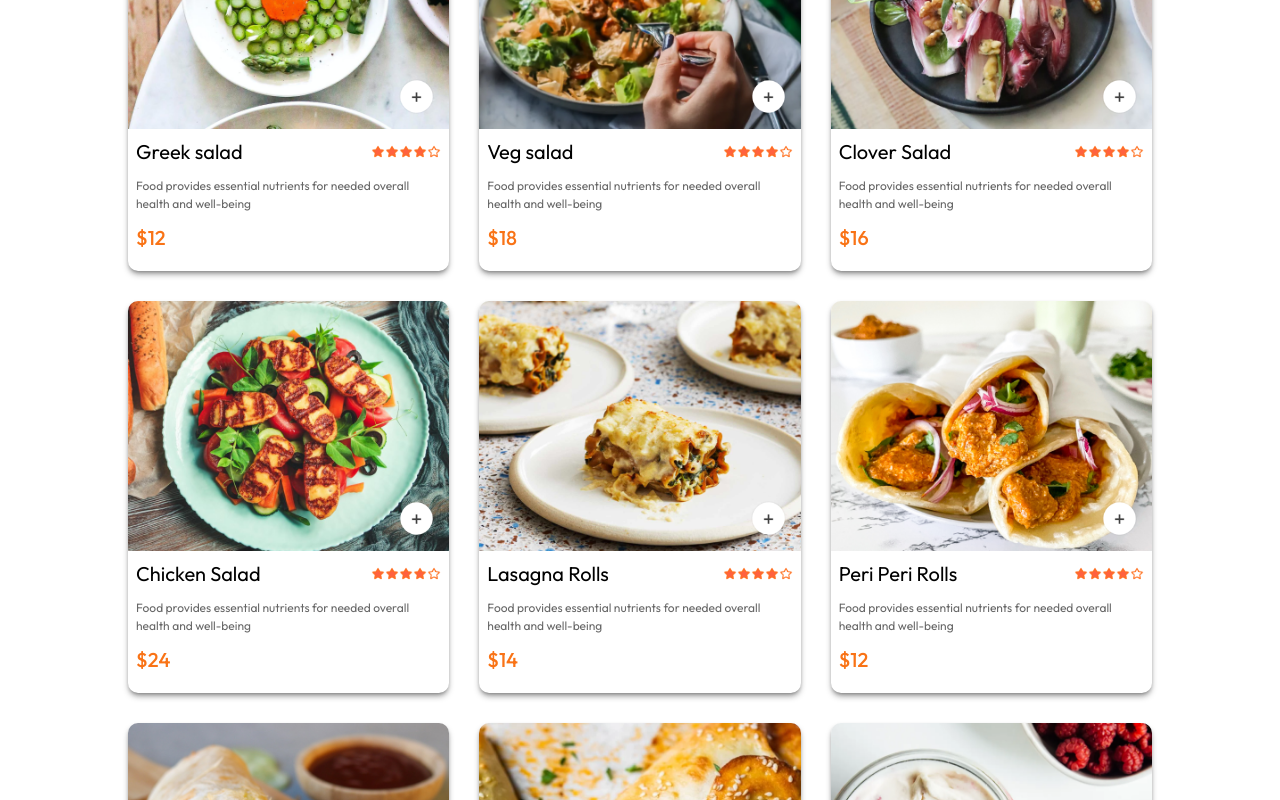
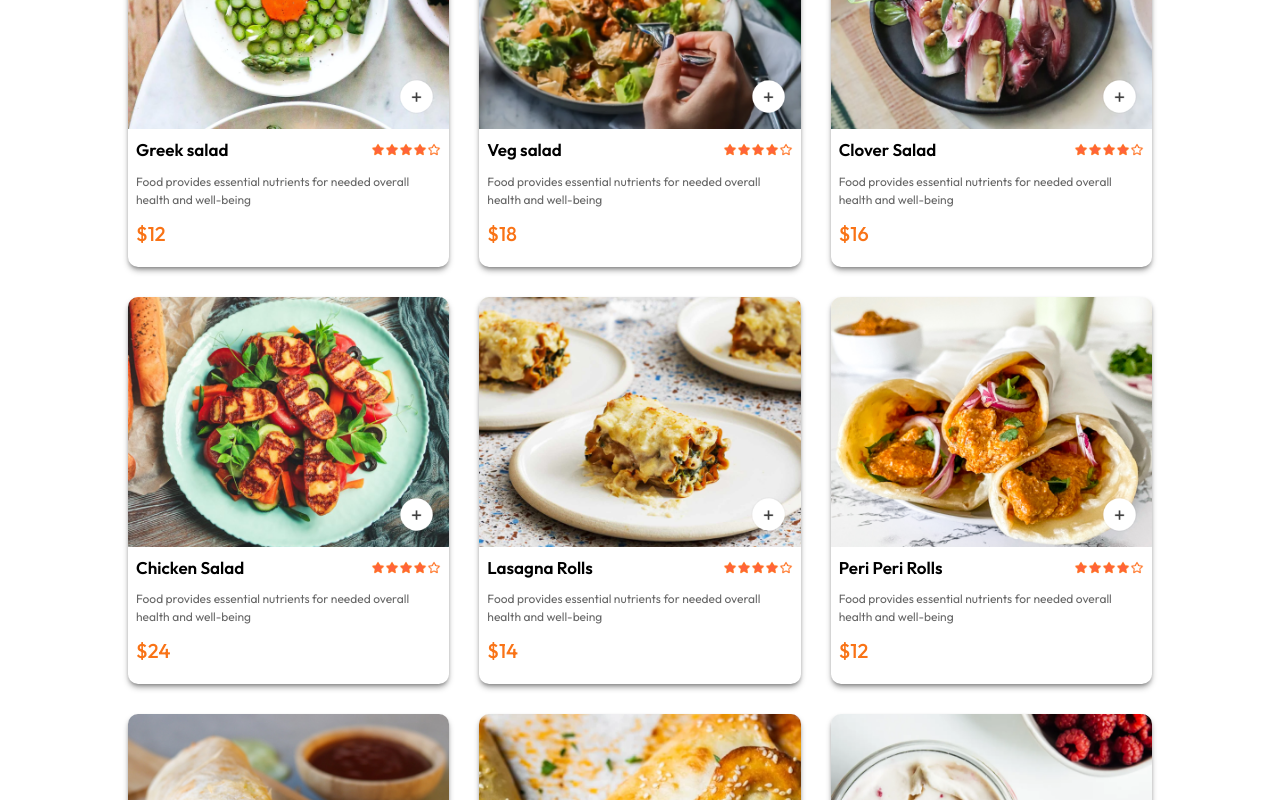
Before and after one commit to karthiksk2518/Food-Ordering, a React (Vite) app in the folder frontend/: page / in a window 1280 px wide. Shown: the part 1100-1900 px from the top of the page. Built offline with nearby package versions, Linux system fonts and the light colour scheme.

Commit message:
Name Changes

```diff
--- a/frontend/src/components/FoodItem.jsx
+++ b/frontend/src/components/FoodItem.jsx
@@ -23,7 +23,7 @@ const FoodItem = ({ id, name, price, description, image }) => {
             </div>
             <div className="p-2">
                 <div className="flex justify-between items-center mb-2.5">
-                    <p className="text-[20px] font-normal">{name}</p>
+                    <p className="text-[17px] font-semibold">{name}</p>
                     <img className="w-[70px]" src={assets.rating_starts} alt="" />
                 </div>
                 <p className="text-[#676767] text-[12px]">{description}</p>
```
